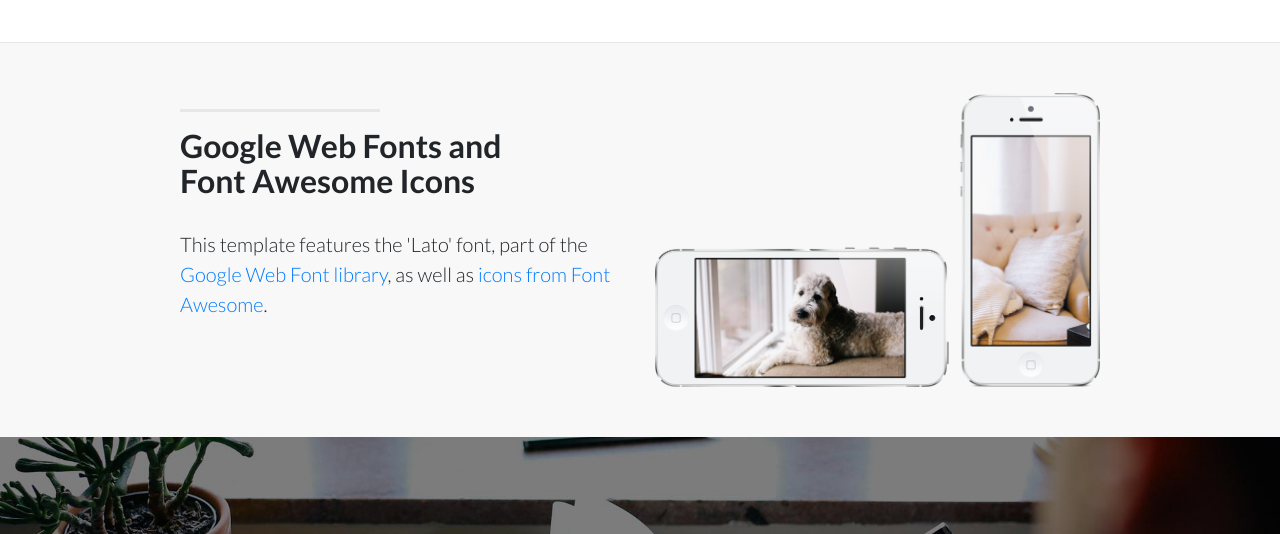
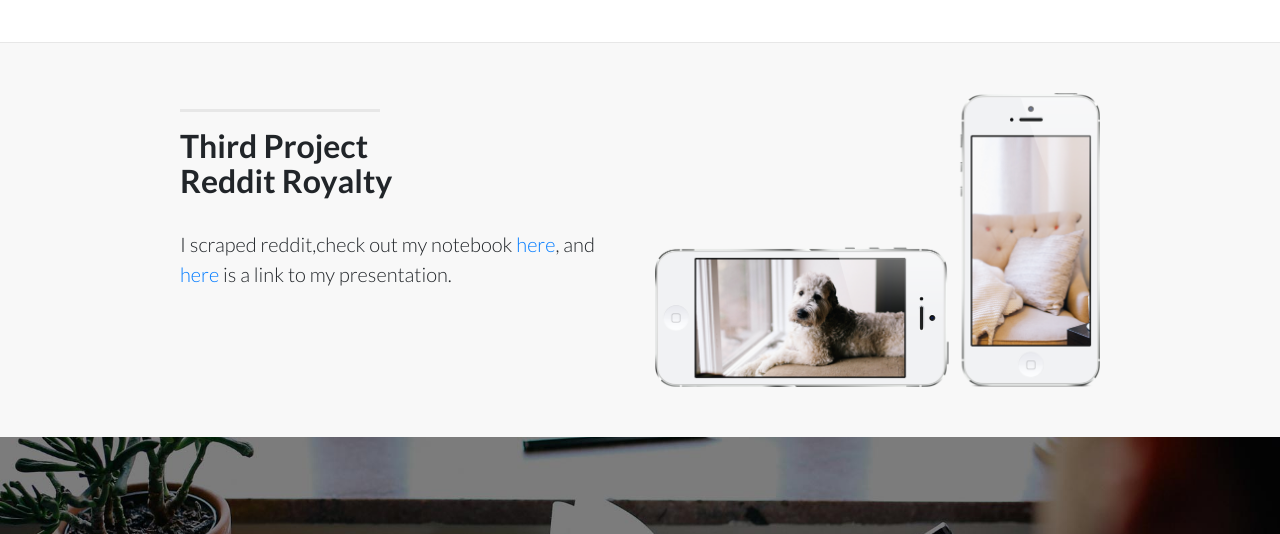
Before and after one commit to adajax/ga-test-site, a website: page index.html in a window 1280 px wide. Shown: the part 1660-2194 px from the top of the page. Drawn offline with Linux system fonts and the light colour scheme.

Commit message:
Adding project 3 links

```diff
--- a/index.html
+++ b/index.html
@@ -133,10 +133,10 @@
           <div class="col-lg-5 ml-auto">
             <hr class="section-heading-spacer">
             <div class="clearfix"></div>
-            <h2 class="section-heading">Google Web Fonts and<br>Font Awesome Icons</h2>
-            <p class="lead">This template features the 'Lato' font, part of the
-              <a target="_blank" href="http://www.google.com/fonts">Google Web Font library</a>, as well as
-              <a target="_blank" href="http://fontawesome.io">icons from Font Awesome</a>.</p>
+            <h2 class="section-heading">Third Project<br>Reddit Royalty</h2>
+            <p class="lead">I scraped reddit,check out my notebook
+              <a target="_blank" href="https://git.generalassemb.ly/adajax/project3_final">here</a>, and
+              <a target="_blank" href="https://git.generalassemb.ly/adajax/project3_final/blob/master/Reddit_Presentation-AH.pdf">here</a> is a link to my presentation.</p>
           </div>
           <div class="col-lg-5 mr-auto ">
             <img class="img-fluid" src="img/phones.png" alt="">
```
